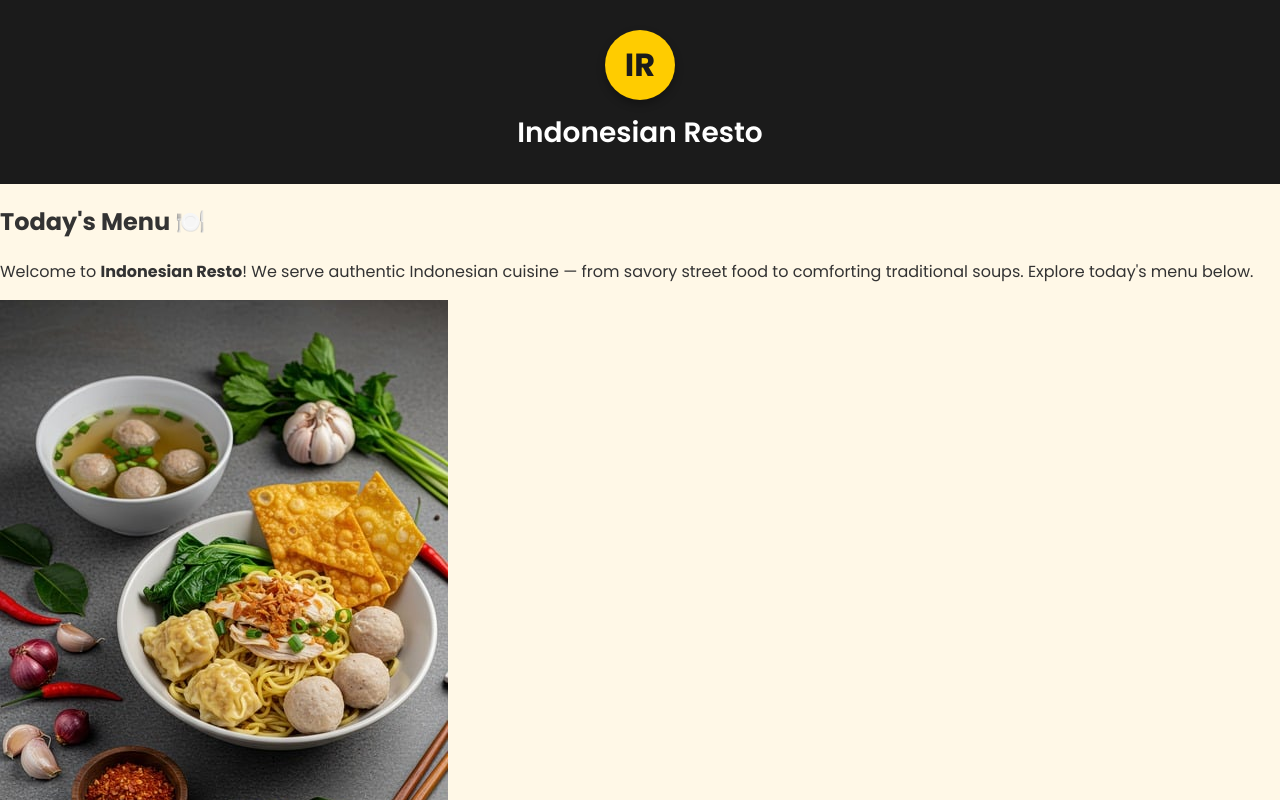
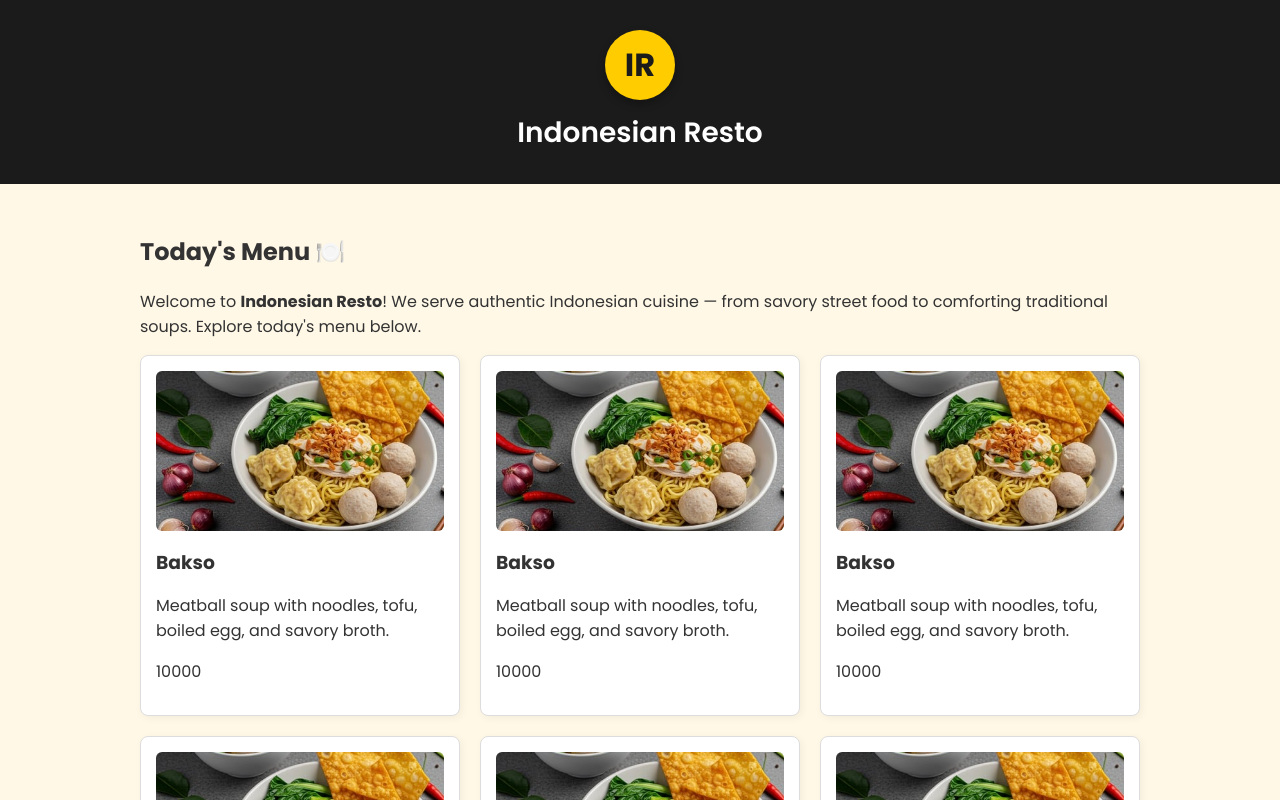
Before and after one commit to argus1995/indonesian-resto, a React (Vite) app: page / in a window 1280 px wide. Shown: the top 800 px of the page. Built offline with nearby package versions, Linux system fonts and the light colour scheme.

Commit message:
style(menu): implement grid to menu card

```diff
--- a/src/App.css
+++ b/src/App.css
@@ -62,3 +62,49 @@ header h1 {
   font-weight: 600;
   margin: 0;
 }
+
+/* Menu */
+main {
+  max-width: 1000px;
+  margin: 30px auto;
+  padding: 0 20px;
+  flex: 1;
+}
+
+.menu-title {
+  font-size: 24px;
+  margin-bottom: 20px;
+  font-weight: bold;
+}
+
+.menu-grid {
+  display: grid;
+  grid-template-columns: repeat(auto-fit, minmax(250px, 1fr));
+  gap: 20px;
+}
+
+.menu-item {
+  background-color: #fff;
+  border: 1px solid #ddd;
+  border-radius: 8px;
+  padding: 15px;
+  box-shadow: 2px 2px 8px rgba(0, 0, 0, 0.05);
+}
+
+.menu-item img {
+  width: 100%;
+  height: 160px;
+  object-fit: cover;
+  border-radius: 6px;
+  margin-bottom: 10px;
+}
+
+.menu-item h3 {
+  margin-top: 0;
+  margin-bottom: 8px;
+}
+
+.menu-item p.price {
+  font-weight: bold;
+  color: #d62828;
+}
```
